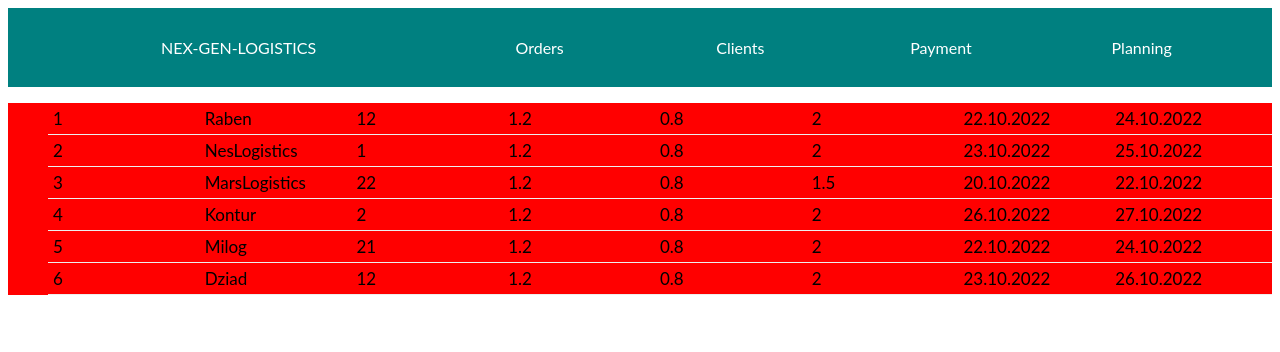
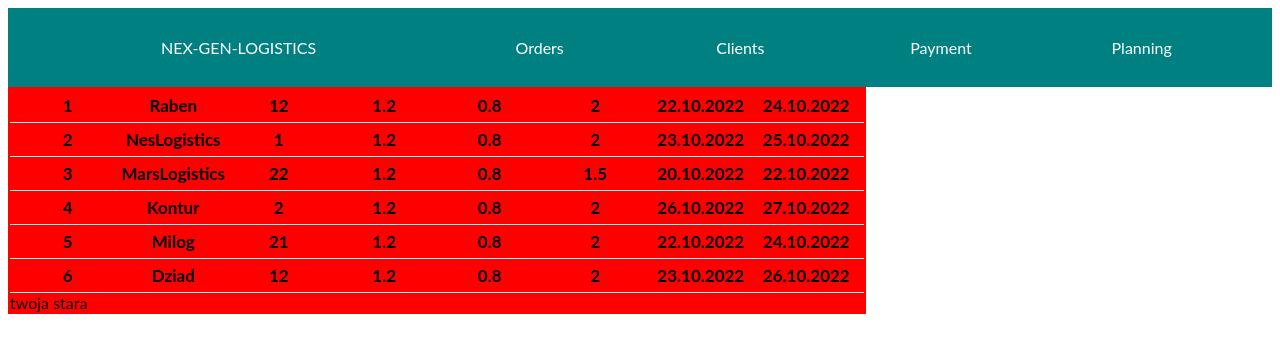
Before and after one commit to jakubzuber/next-gen-logistics, a React (Create React App) app: page / in a window 1280 px wide. Shown: the top 352 px of the page. Built offline with nearby package versions, Linux system fonts and the light colour scheme.

Commit message:
nav bars added

```diff
--- a/src/App.js
+++ b/src/App.js
@@ -1,13 +1,13 @@
-import Navigation from "./Navigation";
-import OrdersList from "./OrdersList";
+import TopNavigation from "./TopNavigation";
+import List from "./List";
 import { Main } from "./styled";
 
 
 function App() {
   return (
     <Main>
-      <Navigation />
-      <OrdersList />
+      <TopNavigation />
+      <List />
     </Main>
   );
 };
--- /dev/null
+++ b/src/List/BottomNavigation/index.js
@@ -0,0 +1,11 @@
+import { Nav } from "./styled"
+
+
+const BottomNavigation = () => {
+
+    return (
+        <Nav>twoja stara</Nav>
+    )
+}
+
+export default BottomNavigation;
--- /dev/null
+++ b/src/List/BottomNavigation/styled.js
@@ -0,0 +1,5 @@
+import styled from "styled-components";
+
+export const Nav = styled.nav`
+    background-color: red;
+`;
--- a/src/OrdersList/index.js
+++ b/src/List/Orders/index.js
@@ -1,13 +1,12 @@
 import { useSelector } from "react-redux";
-import { Order, List, Title, OrderDetails } from "./styled"
-import ordersSlice, { selectOrders } from "./ordersSlice";
-
-const OrdersList = () => {
+import { selectOrders } from "./ordersSlice";
+import { Order, OrderDetails } from "./styled";
+const Orders = () => {
 
     const { orders, toOrders } = useSelector(selectOrders);
 
     return (
-        <List>
+        <>
             {orders.map(order => (
                 <Order>
                     <OrderDetails>
@@ -36,18 +35,8 @@
                     </OrderDetails>
                 </Order>
             ))}
-        </List>
-    );
+        </>
+    )
 }
-export default OrdersList;
 
-/*
-id: 2,
-client: "NesLogistics",
-quantities: 1,
-length: 1.2,
-width: 0.8,
-height: 2,
-colDate: 23-10-2022,
-delDate: 25-10-2022,
-*/
+export default Orders;
--- a/src/OrdersList/ordersSlice.js
+++ b/src/List/Orders/ordersSlice.js
@@ -1,5 +1,5 @@
 import { createSlice } from "@reduxjs/toolkit";
-import { exampleTasks } from "../exampleOrders";
+import { exampleTasks } from "../../exampleOrders";
 
 const orderSlice = createSlice({
     name: 'orders',
--- a/src/OrdersList/styled.js
+++ b/src/List/Orders/styled.js
@@ -1,10 +1,6 @@
 import styled from "styled-components";
 
-export const List = styled.ul`
-    background-color: red;
-`;
-
-export const Order = styled.li`
+export const Order = styled.tr`
     border-bottom: 1px solid #eee;
     list-style-type: none;
     padding: 5px;
@@ -15,13 +11,7 @@
     grid-template-columns: 1fr 1fr 1fr 1fr 1fr 1fr 1fr 1fr;
 `;
 
-export const Title = styled.div`
-    margin: 10px;
-    padding: 10px;
-    color: red;
-    background-color: teal;
-`
-
-export const OrderDetails = styled.div`
+export const OrderDetails = styled.th`
     max-width: 40px;
-`
+    max-width: 1200px;
+`;
--- /dev/null
+++ b/src/List/index.js
@@ -0,0 +1,13 @@
+import { StyledList } from "./styled"
+import Orders from "./Orders";
+import BottomNavigation from "./BottomNavigation"
+
+const List = () => {
+    return (
+        <StyledList>
+            <Orders />
+            <BottomNavigation />
+        </StyledList>
+    );
+}
+export default List;
--- a/src/Navigation/index.js
+++ b/src/TopNavigation/index.js
@@ -1,6 +1,6 @@
 import { Nav, NavItem } from "./styled";
 
-const Navigation = () => {
+const TopNavigation = () => {
     return (
         <Nav>
             <NavItem>NEX-GEN-LOGISTICS</NavItem>
@@ -12,4 +12,4 @@
     );
 };
 
-export default Navigation;
+export default TopNavigation;
--- a/src/store.js
+++ b/src/store.js
@@ -1,5 +1,5 @@
 import { configureStore } from '@reduxjs/toolkit';
-import ordersReducer from './OrdersList/ordersSlice';
+import ordersReducer from './List/Orders/ordersSlice';
 
 export default configureStore({
     reducer: {
```
Also changed, not shown: src/TopNavigation/styled.js (renamed from src/Navigation/styled.js).
